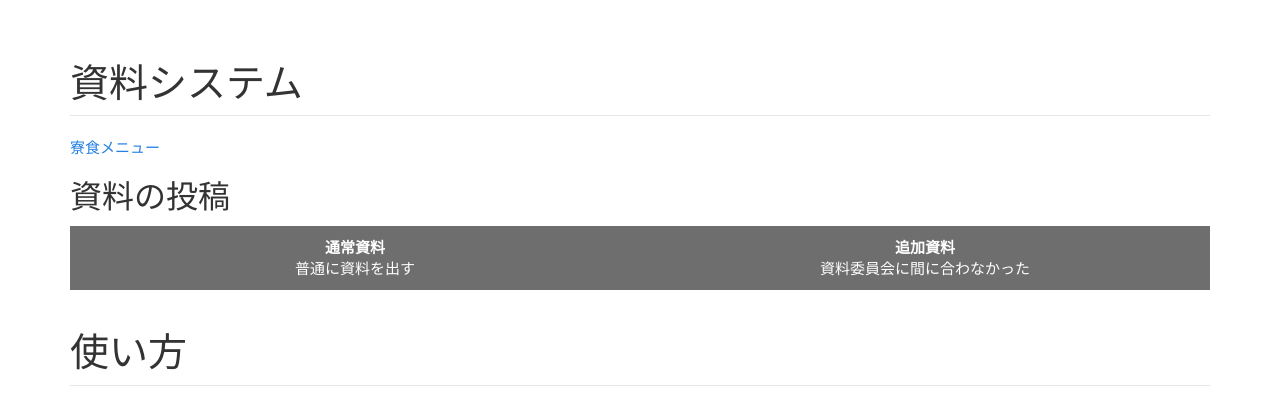
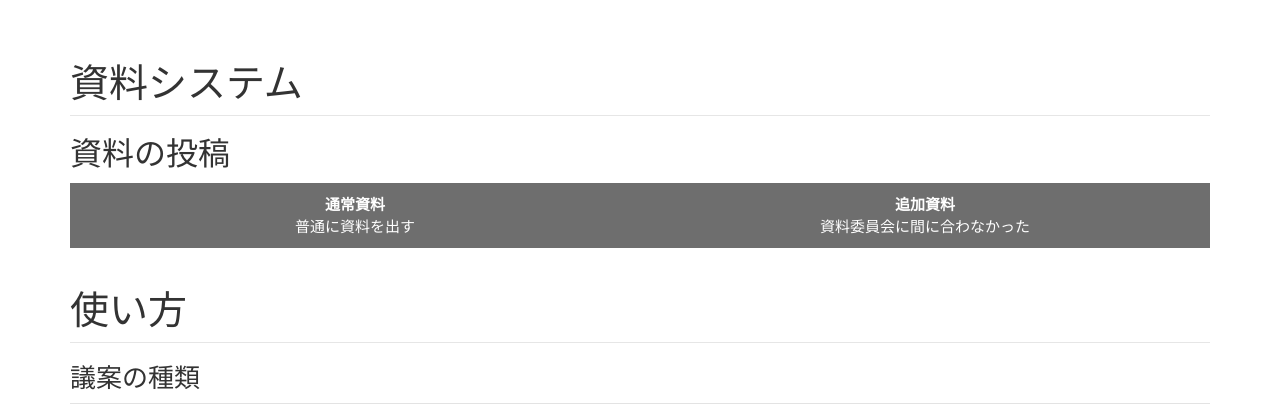
Before and after one commit to kumano-dormitory/kumanodocs, a Django app: page / in a window 1280 px wide. Shown: the part 52-456 px from the top of the page. Run offline with Django 3.2, Linux system fonts and the light colour scheme; data that the repository does not hold is empty; some libraries are stand-ins or nearby versions.

Commit message:
寮食メニューのリンクを削除した

```diff
--- a/templates/document_system/top.html
+++ b/templates/document_system/top.html
@@ -4,7 +4,6 @@
 
 {% block content %}
 <h1 class="page-header">資料システム</h1>
-    <a href="/menus/">寮食メニュー</a>
     <h2>資料の投稿</h2>
 
         <div class="btn-group btn-group-justified">
```
